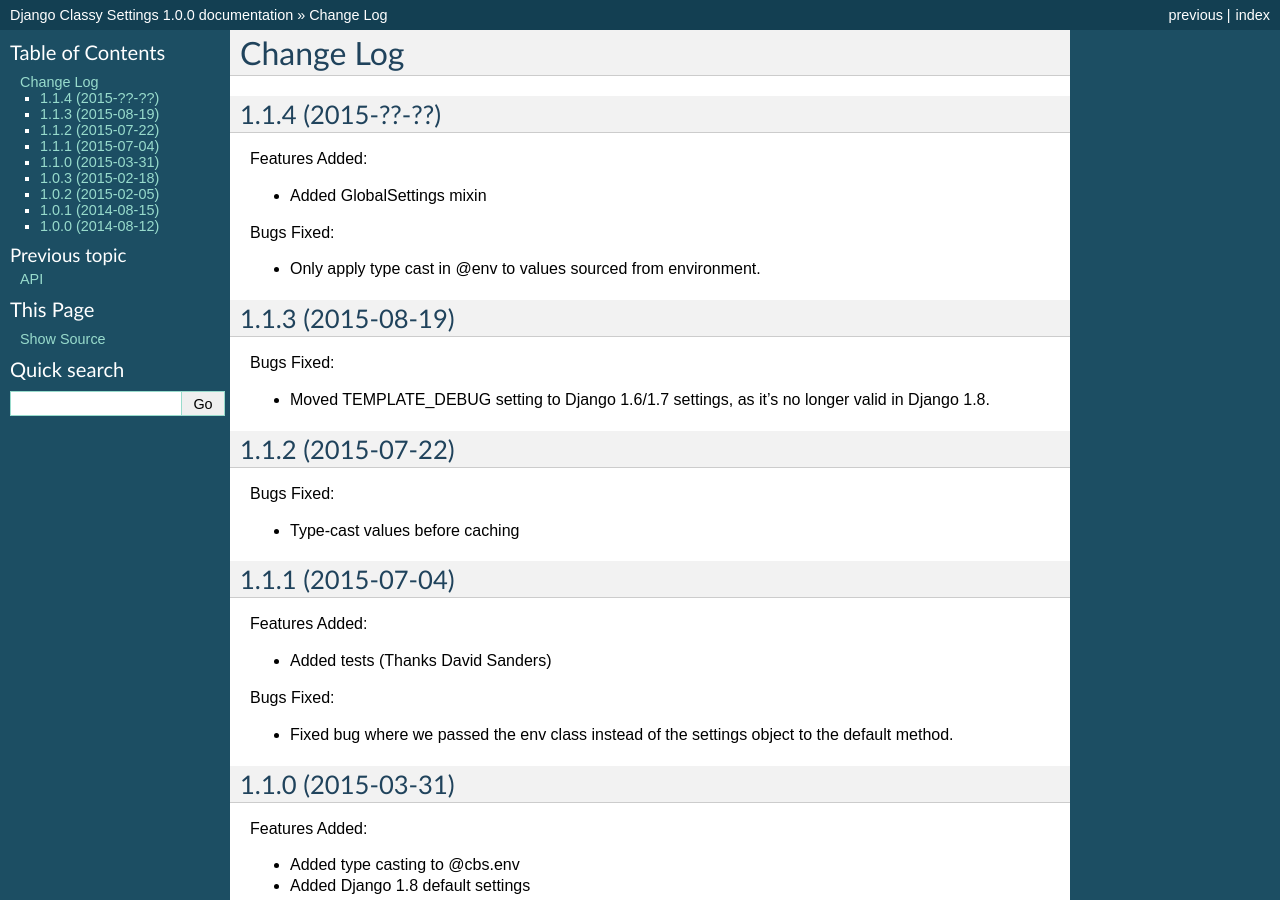
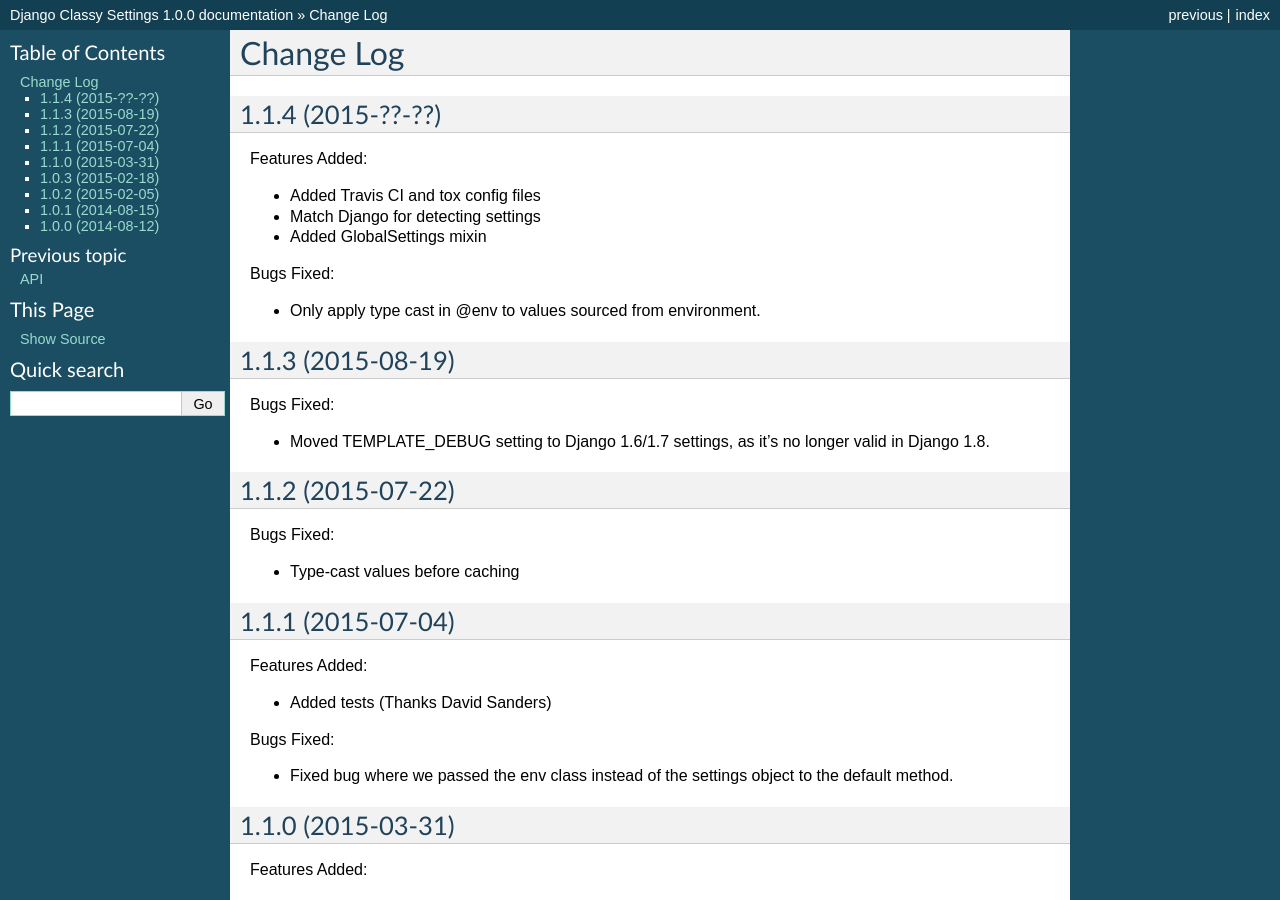
Before and after one commit to funkybob/django-classy-settings, a Sphinx documentation site: the page built from docs/changelog.rst, in a window 1280 px wide and 900 px high. Built offline with Sphinx 7.4.7, drawn with Linux system fonts in a browser that asks for light colours.

Commit message:
Update changelog

```diff
--- a/docs/changelog.rst
+++ b/docs/changelog.rst
@@ -6,6 +6,8 @@
 
 Features Added:
 
+- Added Travis CI and tox config files
+- Match Django for detecting settings
 - Added GlobalSettings mixin
 
 Bugs Fixed:
```
